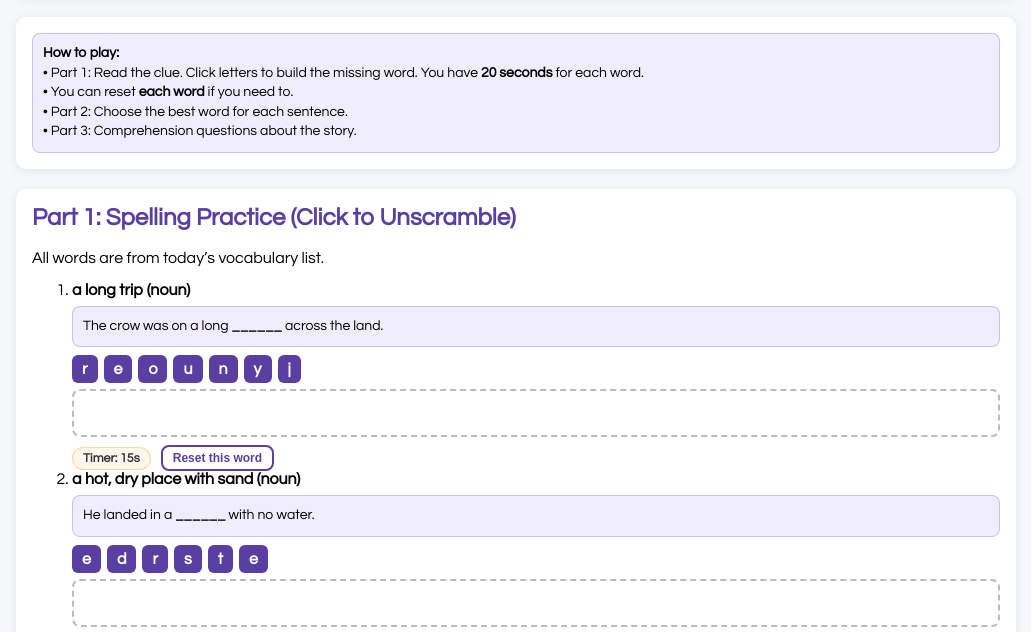
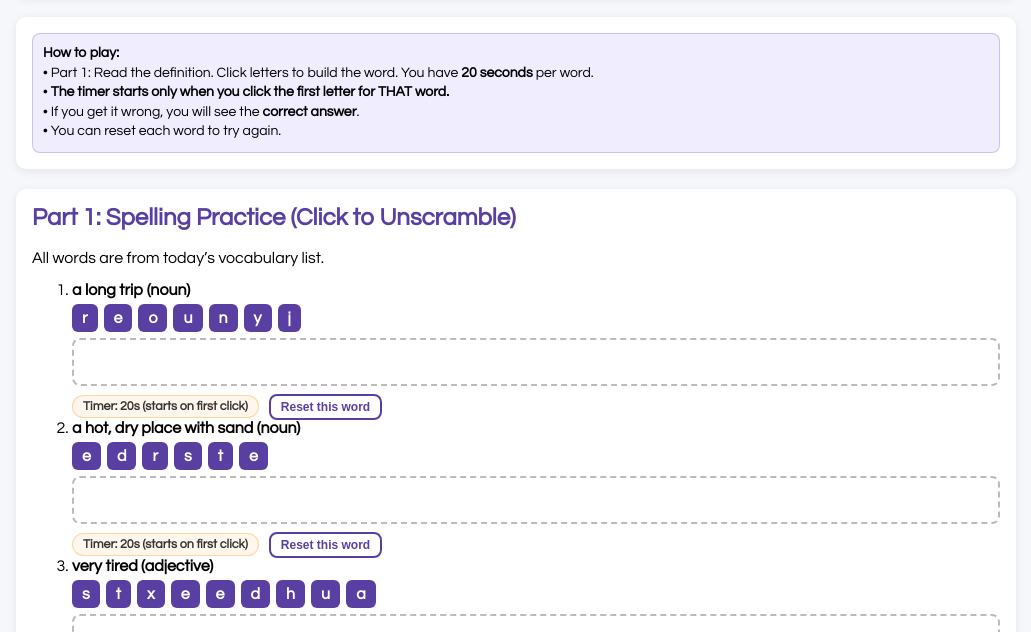
Before and after one commit to daphro2-cpu/GA4_W3_The-Crow-and-the-Jug, a plain HTML site: page index.html in a window 1280 px wide. Shown: the part 111-743 px from the top of the page, without its empty margins (124-1155 px from the left). Drawn offline with Linux system fonts and the light colour scheme.

Commit message:
Update index.html

```diff
--- a/index.html
+++ b/index.html
@@ -133,7 +133,6 @@
 <body>
 <div class="container">
 
-  <!-- HEADER -->
   <div class="header">
     <img src="logo.png" alt="School Logo">
     <div>
@@ -142,18 +141,16 @@
     </div>
   </div>
 
-  <!-- INTRO -->
   <div class="box">
     <div class="note">
       <b>How to play:</b><br>
-      • Part 1: Read the clue. Click letters to build the missing word. You have <b>20 seconds</b> for each word.<br>
-      • You can reset <b>each word</b> if you need to.<br>
-      • Part 2: Choose the best word for each sentence.<br>
-      • Part 3: Comprehension questions about the story.
+      • Part 1: Read the definition. Click letters to build the word. You have <b>20 seconds</b> per word.<br>
+      • <b>The timer starts only when you click the first letter for THAT word.</b><br>
+      • If you get it wrong, you will see the <b>correct answer</b>.<br>
+      • You can reset each word to try again.
     </div>
   </div>
 
-  <!-- PART 1: UNSCRAMBLE -->
   <div class="box">
     <h2>Part 1: Spelling Practice (Click to Unscramble)</h2>
     <p>All words are from today’s vocabulary list.</p>
@@ -166,7 +163,6 @@
     <div class="scoreline">Score: <span id="spellScore">0/10</span></div>
   </div>
 
-  <!-- PART 2: CONTEXT -->
   <div class="box">
     <h2>Part 2: Vocabulary in Context</h2>
     <p>Choose the best word to complete each sentence.</p>
@@ -178,7 +174,6 @@
     <div class="scoreline">Score: <span id="ctxScore">0/10</span></div>
   </div>
 
-  <!-- PART 3: COMPREHENSION -->
   <div class="box">
     <h2>Part 3: Reading Comprehension</h2>
     <p>Choose the best answer. If you miss, read the tip and try again.</p>
@@ -249,11 +244,9 @@ function shuffle(arr){
   }
   return a;
 }
-
 function normalize(s){
   return s.replace(/\s+/g," ").trim().toLowerCase();
 }
-
 function lettersFromWord(word){
   const letters = [];
   for(const ch of word.toLowerCase()){
@@ -264,47 +257,112 @@ function lettersFromWord(word){
 }
 
 /* =========================================================
-   PART 1: UNSCRAMBLE (20 seconds per word + per-word reset)
+   PART 1: UNSCRAMBLE (timer starts on first click per row)
    ========================================================= */
-const TIME_PER_WORD = 20; // seconds
+const TIME_PER_WORD = 20;
 
 const spellingWords = [
-  { word:"journey", meaning:"a long trip (noun)", sentence:"The crow was on a long ______ across the land." },
-  { word:"desert", meaning:"a hot, dry place with sand (noun)", sentence:"He landed in a ______ with no water." },
-  { word:"exhausted", meaning:"very tired (adjective)", sentence:"After flying all day, he felt ______." },
-  { word:"dazzling", meaning:"very bright (adjective)", sentence:"The sun was ______ in the sky." },
-  { word:"refreshed", meaning:"feeling better after rest or a drink (adjective)", sentence:"After drinking, the crow felt ______." },
-  { word:"drop", meaning:"to let something fall (verb)", sentence:"He would ______ small stones into the jug." },
-  { word:"soar", meaning:"to fly high in the sky (verb)", sentence:"Finally, he spread his wings and began to ______." },
-  { word:"come up with", meaning:"to think of an idea (phrase)", sentence:"The crow stopped and thought. Then he ______ an idea." },
-  { word:"locate", meaning:"to find (verb)", sentence:"He could not ______ any water at first." },
-  { word:"narrow", meaning:"not wide (adjective)", sentence:"The jug opening was too ______ for his head." }
+  { word:"journey", meaning:"a long trip (noun)" },
+  { word:"desert", meaning:"a hot, dry place with sand (noun)" },
+  { word:"exhausted", meaning:"very tired (adjective)" },
+  { word:"dazzling", meaning:"very bright (adjective)" },
+  { word:"refreshed", meaning:"feeling better after rest or a drink (adjective)" },
+  { word:"drop", meaning:"to let something fall (verb)" },
+  { word:"soar", meaning:"to fly high in the sky (verb)" },
+  { word:"come up with", meaning:"to think of an idea (phrase)" },
+  { word:"locate", meaning:"to find (verb)" },
+  { word:"narrow", meaning:"not wide (adjective)" }
 ].map(item => ({ ...item, letters: lettersFromWord(item.word) }));
 
 const spellingList = document.getElementById("spellingList");
 
-// timer state per row
+/* State per word */
 const rowState = spellingWords.map(() => ({
   timeLeft: TIME_PER_WORD,
   intervalId: null,
-  locked: false
+  locked: false,
+  started: false
 }));
 
+/* SAFETY: clear any leftover intervals (helps with “old code” behavior) */
+function clearAllRowTimers(){
+  rowState.forEach((st) => {
+    if(st.intervalId){
+      clearInterval(st.intervalId);
+      st.intervalId = null;
+    }
+  });
+}
+
+function setTimerText(i){
+  const el = document.getElementById("timer"+i);
+  if(!el) return;
+  if(!rowState[i].started){
+    el.textContent = `Timer: ${TIME_PER_WORD}s (starts on first click)`;
+  }else{
+    el.textContent = `Timer: ${Math.max(rowState[i].timeLeft,0)}s`;
+  }
+}
+
+function lockRow(i){
+  rowState[i].locked = true;
+  document.querySelectorAll(`#tiles${i} .tile`).forEach(t=>{
+    t.classList.add("locked");
+    t.onclick = null;
+  });
+}
+
+function unlockRow(i){
+  rowState[i].locked = false;
+  document.querySelectorAll(`#tiles${i} .tile`).forEach((t)=>{
+    t.classList.remove("locked");
+    t.onclick = () => toggleLetter(t, i);
+  });
+}
+
+function startRowTimer(i){
+  if(rowState[i].intervalId) clearInterval(rowState[i].intervalId);
+
+  rowState[i].started = true;
+  rowState[i].timeLeft = TIME_PER_WORD;
+  setTimerText(i);
+
+  rowState[i].intervalId = setInterval(()=>{
+    rowState[i].timeLeft--;
+    setTimerText(i);
+
+    if(rowState[i].timeLeft <= 0){
+      clearInterval(rowState[i].intervalId);
+      rowState[i].intervalId = null;
+      lockRow(i);
+
+      const fb = document.getElementById("fb"+i);
+      fb.textContent = "Time’s up";
+      fb.className = "feedback warn";
+    }
+  }, 1000);
+}
+
 function renderSpelling(){
+  clearAllRowTimers();
   spellingList.innerHTML = "";
+
   spellingWords.forEach((item,i)=>{
+    // reset state
+    rowState[i].timeLeft = TIME_PER_WORD;
+    rowState[i].locked = false;
+    rowState[i].started = false;
+    rowState[i].intervalId = null;
+
     const li = document.createElement("li");
     li.innerHTML = `
       <div><strong>${item.meaning}</strong></div>
-      <div class="note" style="margin:8px 0 8px 0;">
-        ${item.sentence.replace("______","<b>______</b>")}
-      </div>
 
       <div class="tiles" id="tiles${i}"></div>
       <div class="answerBox" id="ans${i}"></div>
 
       <div class="rowBtns">
-        <span class="timerPill" id="timer${i}">Timer: ${TIME_PER_WORD}s</span>
+        <span class="timerPill" id="timer${i}"></span>
         <button class="ghost small" onclick="resetOne(${i})">Reset this word</button>
         <span id="fb${i}" class="feedback"></span>
       </div>
@@ -321,62 +379,18 @@ function renderSpelling(){
       tiles.appendChild(span);
     });
 
-    // start timer for each row after render
-    startRowTimer(i);
+    setTimerText(i);
+    unlockRow(i);
   });
-}
-
-function lockRow(i){
-  rowState[i].locked = true;
-  document.querySelectorAll(`#tiles${i} .tile`).forEach(t=>{
-    t.classList.add("locked");
-    t.onclick = null;
-  });
-}
-
-function unlockRow(i){
-  rowState[i].locked = false;
-  const item = spellingWords[i];
-  document.querySelectorAll(`#tiles${i} .tile`).forEach((t, idx)=>{
-    t.classList.remove("locked");
-    // rebind click handler
-    t.onclick = () => toggleLetter(t, i);
-  });
-}
-
-function startRowTimer(i){
-  // clear existing
-  if(rowState[i].intervalId) clearInterval(rowState[i].intervalId);
-
-  rowState[i].timeLeft = TIME_PER_WORD;
-  rowState[i].locked = false;
-
-  const timerEl = document.getElementById("timer"+i);
-  if(timerEl) timerEl.textContent = `Timer: ${rowState[i].timeLeft}s`;
-
-  rowState[i].intervalId = setInterval(()=>{
-    rowState[i].timeLeft--;
-    const t = rowState[i].timeLeft;
-    const el = document.getElementById("timer"+i);
-    if(el) el.textContent = `Timer: ${Math.max(t,0)}s`;
-
-    if(t <= 0){
-      clearInterval(rowState[i].intervalId);
-      rowState[i].intervalId = null;
-      lockRow(i);
-
-      const fb = document.getElementById("fb"+i);
-      fb.textContent = "Time’s up";
-      fb.className = "feedback warn";
-    }
-  }, 1000);
-
-  // ensure tiles are clickable
-  unlockRow(i);
 }
 
 function toggleLetter(tile,i){
   if(rowState[i].locked) return;
+
+  // Start timer ONLY when student first clicks a letter for THIS word
+  if(!rowState[i].started){
+    startRowTimer(i);
+  }
 
   const box = document.getElementById("ans"+i);
   const letter = tile.dataset.letter;
@@ -397,6 +411,7 @@ function toggleLetter(tile,i){
 
 function checkSpelling(){
   let score = 0;
+
   spellingWords.forEach((item,i)=>{
     const ans = normalize(document.getElementById("ans"+i).textContent);
     const correct = normalize(item.word);
@@ -407,50 +422,48 @@ function checkSpelling(){
       fb.className = "feedback good";
       score++;
     }else{
-      // if time was up, keep warn; otherwise mark incorrect
-      if(!fb.classList.contains("warn")){
-        fb.textContent = "✖";
-        fb.className = "feedback bad";
-      }
+      // Show the correct answer if wrong
+      fb.textContent = `✖  Correct: ${item.word}`;
+      fb.className = "feedback bad";
     }
   });
+
   document.getElementById("spellScore").textContent = score + "/10";
 }
 
 function resetOne(i){
-  // clear answer + feedback + tiles
+  if(rowState[i].intervalId){
+    clearInterval(rowState[i].intervalId);
+    rowState[i].intervalId = null;
+  }
+  rowState[i].timeLeft = TIME_PER_WORD;
+  rowState[i].locked = false;
+  rowState[i].started = false;
+
   document.getElementById("ans"+i).textContent = "";
   const fb = document.getElementById("fb"+i);
   fb.textContent = "";
   fb.className = "feedback";
+
   document.querySelectorAll(`#tiles${i} .tile`).forEach(t=>t.classList.remove("used"));
 
-  // restart timer + unlock
-  startRowTimer(i);
+  setTimerText(i);
+  unlockRow(i);
 }
 
 function resetSpelling(){
-  // reset all rows
-  spellingWords.forEach((_,i)=>{
-    document.getElementById("ans"+i).textContent = "";
-    const fb = document.getElementById("fb"+i);
-    fb.textContent = "";
-    fb.className = "feedback";
-    document.querySelectorAll(`#tiles${i} .tile`).forEach(t=>t.classList.remove("used"));
-    startRowTimer(i);
-  });
+  spellingWords.forEach((_,i)=>resetOne(i));
   document.getElementById("spellScore").textContent = "0/10";
 }
 
 /* =========================================================
-   PART 2: VOCAB IN CONTEXT (dropdown)
+   PART 2: CONTEXT
    ========================================================= */
 const ctxWords = [
   "journey","desert","exhausted","dazzling","refreshed",
   "drop","soar","come up with","locate","narrow"
 ];
 
-// Build context questions (10)
 const contextItems = [
   { ans:"journey", sentence:"The crow flew for days. It was a long ______." },
   { ans:"desert", sentence:"There were no trees or water. It was a ______." },
@@ -473,7 +486,6 @@ function renderContext(){
     const selId = `c${idx+1}`;
     const fbId = `cf${idx+1}`;
 
-    // build options: correct + 3 distractors
     const pool = ctxWords.filter(w => w !== it.ans);
     const distractors = shuffle(pool).slice(0,3);
     const options = shuffle([it.ans, ...distractors]);
@@ -520,7 +532,7 @@ function resetContext(){
 }
 
 /* =========================================================
-   PART 3: COMPREHENSION (5 questions + tips)
+   PART 3: COMPREHENSION
    ========================================================= */
 const compAnswers = {
   q1:{ correct:"a", help:"Tip: At the start, the crow lands in a place with sand and no water." },
```
